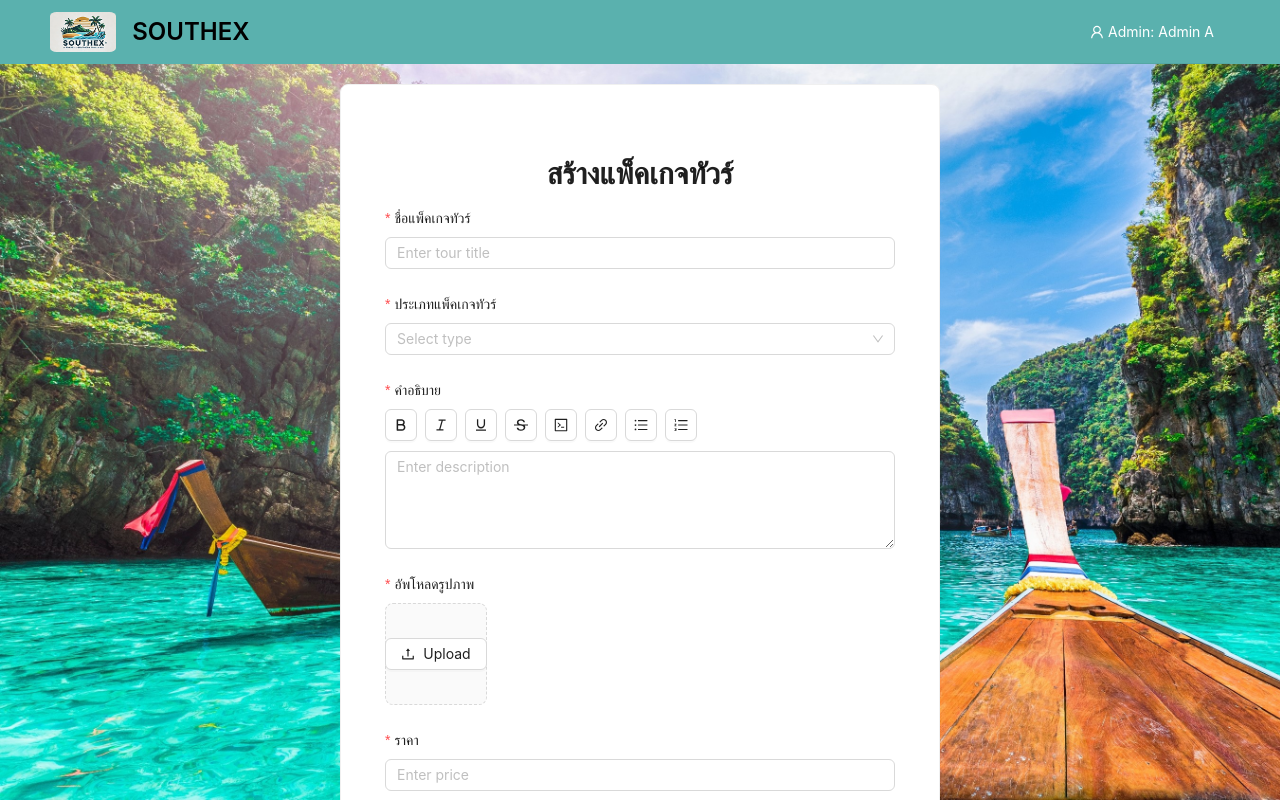
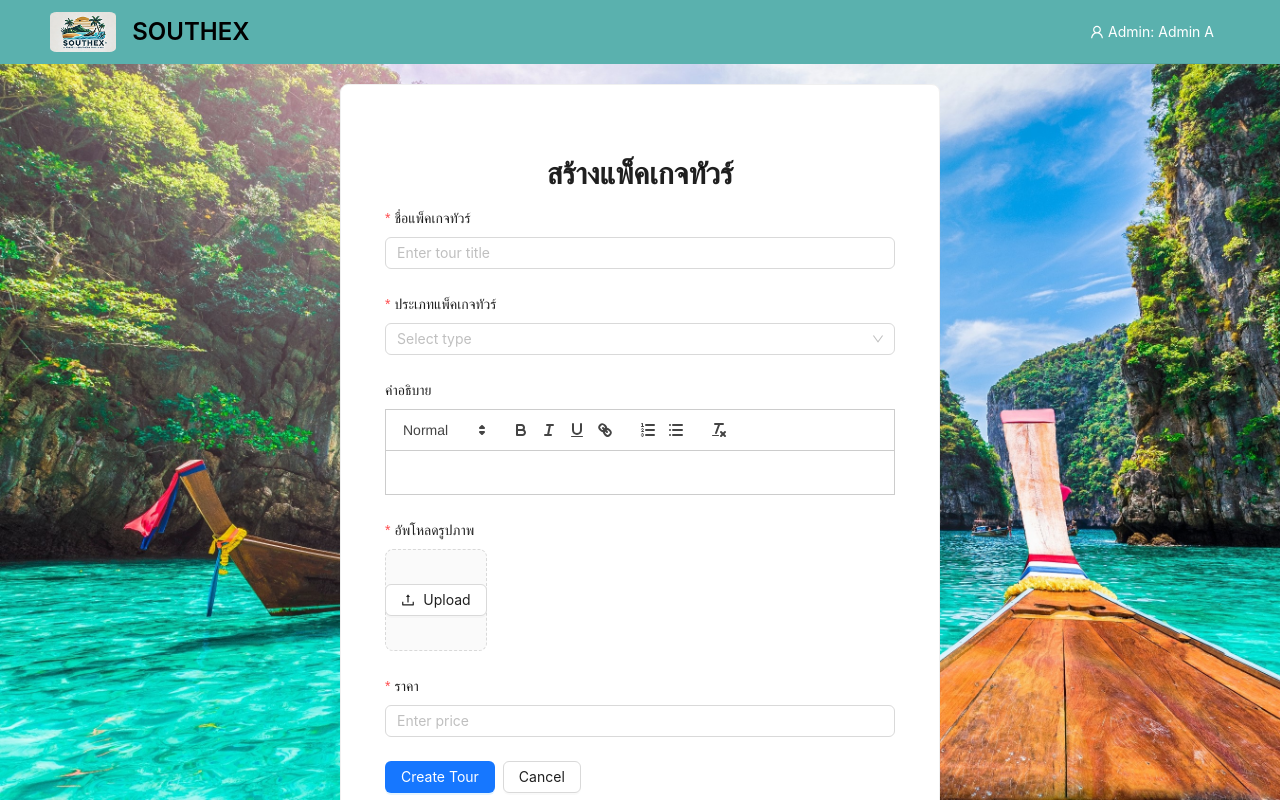
Before and after one commit to OnlineTravelBooking/Online-Travel-Booking, a React (Create React App) app in the folder front-end/: page /add-package in a window 1280 px wide. Built offline with nearby package versions, Linux system fonts and the light colour scheme; sample sign-in values are in the browser's storage.

Commit message:
Update package.json dependencies and integrate ReactQuill for rich text editing in AddTourPackage component

```diff
--- a/front-end/package.json
+++ b/front-end/package.json
@@ -11,8 +11,10 @@
     "axios": "^1.7.9",
     "cra-template": "1.2.0",
     "lucide-react": "^0.475.0",
-    "react": "^19.0.0",
-    "react-dom": "^19.0.0",
+    "quill": "^2.0.3",
+    "react": "^18.3.1",
+    "react-dom": "^18.3.1",
+    "react-quill": "^2.0.0",
     "react-router-dom": "^7.1.5",
     "react-scripts": "5.0.1",
     "tailwindcss": "^4.0.4"
--- a/front-end/src/component/AdminPage/AddPackage.js
+++ b/front-end/src/component/AdminPage/AddPackage.js
@@ -1,25 +1,26 @@
-import React from "react";
-import { Form, Input, Select, Button, Upload, Typography, Card, Space, Layout, Avatar } from "antd";
-import { UserOutlined, UploadOutlined, BoldOutlined, ItalicOutlined, UnderlineOutlined, StrikethroughOutlined, LinkOutlined, CodeOutlined, OrderedListOutlined, UnorderedListOutlined } from "@ant-design/icons";
+import React, { useState } from "react";
+import { Form, Input, Select, Button, Upload, Typography, Card, Space, Layout } from "antd";
+import { UploadOutlined } from "@ant-design/icons";
 import { Link } from "react-router-dom";
-
+import ReactQuill from "react-quill";
+import "react-quill/dist/quill.snow.css";
 import AdminHeader from "../Header/AdminHeader";
 
-const { Header, Content } = Layout;
-const { Title, Text } = Typography;
+const { Content } = Layout;
+const { Title } = Typography;
 const { Option } = Select;
 
 export default function AddTourPackage() {
     const [form] = Form.useForm();
+    const [description, setDescription] = useState("");
 
     const onFinish = (values) => {
-        console.log("Submitted Values:", values);
+        console.log("Submitted Values:", { ...values, description });
     };
 
     return (
         <Layout className="admin-layout" style={{ height: "100vh", overflow: "hidden" }}>
             <AdminHeader />
-
             <Content className="content-container" style={{ overflowY: "auto", maxHeight: "calc(100vh - 64px)", padding: 20 }}>
                 <Card className="add-tour-container" style={{ maxWidth: 600, margin: "auto", padding: 20 }}>
                     <Title level={2} style={{ textAlign: "center" }}>สร้างแพ็คเกจทัวร์</Title>
@@ -35,18 +36,8 @@ export default function AddTourPackage() {
                             </Select>
                         </Form.Item>
 
-                        <Form.Item name="description" label="คำอธิบาย" rules={[{ required: true, message: "Please enter description" }]}>
-                            <Space className="toolbar" wrap>
-                                <Button icon={<BoldOutlined />} />
-                                <Button icon={<ItalicOutlined />} />
-                                <Button icon={<UnderlineOutlined />} />
-                                <Button icon={<StrikethroughOutlined />} />
-                                <Button icon={<CodeOutlined />} />
-                                <Button icon={<LinkOutlined />} />
-                                <Button icon={<UnorderedListOutlined />} />
-                                <Button icon={<OrderedListOutlined />} />
-                            </Space>
-                            <Input.TextArea rows={4} placeholder="Enter description" style={{ marginTop: 10 }} />
+                        <Form.Item label="คำอธิบาย" rules={[{ required: true, message: "Please enter description" }]}>
+                            <ReactQuill value={description} onChange={setDescription} />
                         </Form.Item>
 
                         <Form.Item name="images" label="อัพโหลดรูปภาพ" valuePropName="fileList" getValueFromEvent={(e) => e.fileList} rules={[{ required: true, message: "Please upload images" }]}>
```
Also changed, not shown: 1 other file (tests, documents, lock files or other folders).
